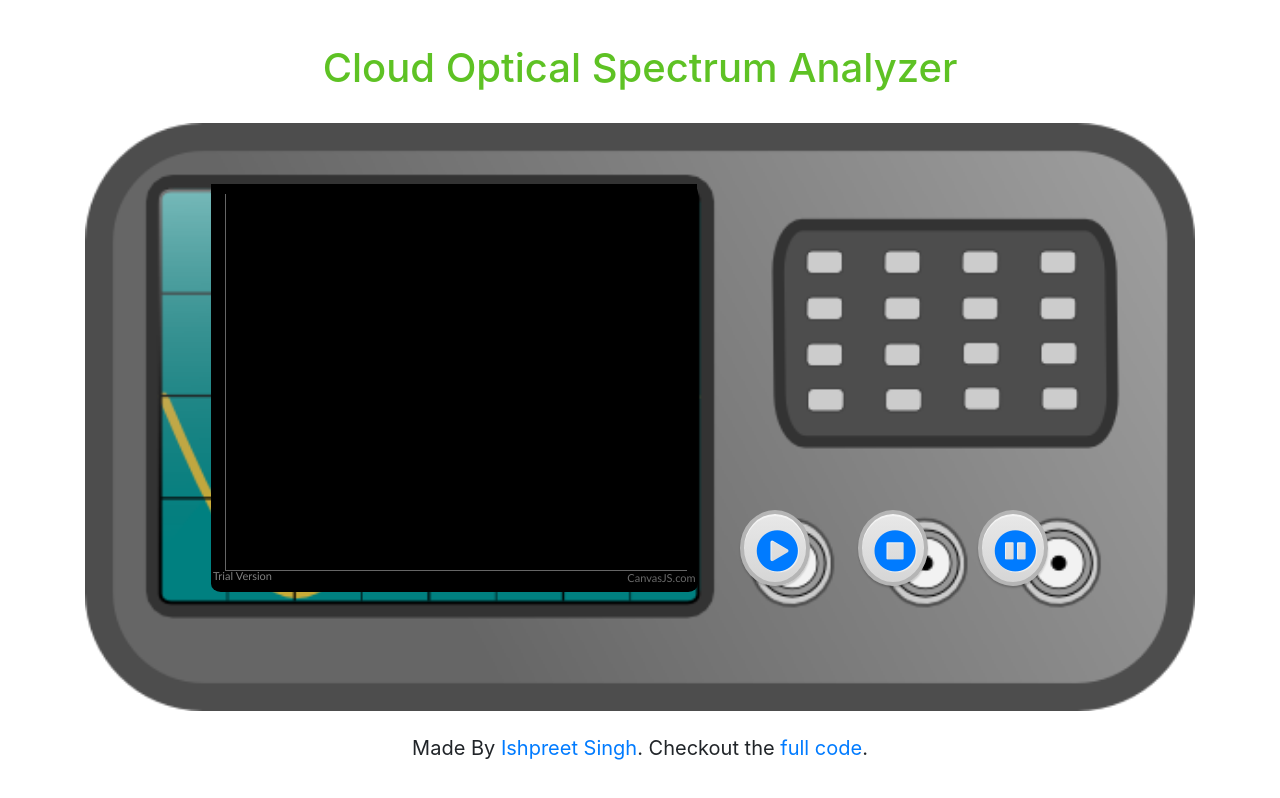
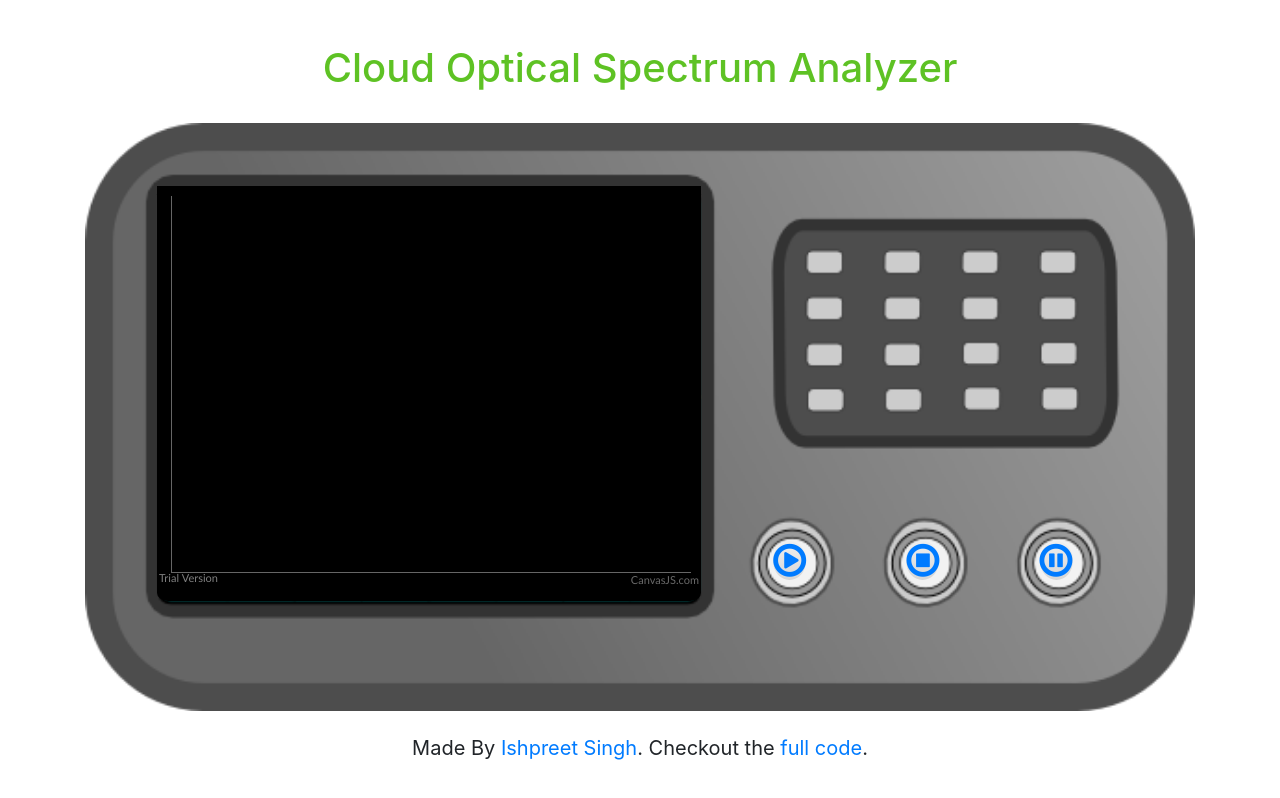
Before and after one commit to ishpreet-singh/osa-flask, a React (Create React App) app: page / in a window 1280 px wide. Built offline with nearby package versions, Linux system fonts and the light colour scheme.

Commit message:
Resposivness fixed

```diff
--- a/src/App.css
+++ b/src/App.css
@@ -9,7 +9,7 @@
 }
 
 .base {
-  /* position: absolute; */
+  position: relative;
   width: 100%;
   overflow:hidden;
   margin: 0 auto;
@@ -34,51 +34,51 @@
   position: absolute;
   background-color: black;
   border-radius: 2%;
-  top: 23%;
-  left: 16.5%;
+  top: 14%;
+  left: 6.5%;
   color: white;
-  width: 38%;
-  height: 51%;
+  width: 49%;
+  height: 68%;
+}
+.canvas-child {
+  position: absolute;
+  height: 100%;
+  width: 100%;
+  top:0;
+  right:0;
 }
 
+.my_btn{
+background-color: white;
+}
 .my_btn .fa {
-  /*Button itself*/
   position: absolute;
-  width: 5.5%;
-  height: 9.5%;
-  padding-left: 1%;
-  padding-top: 1%;
-  vertical-align: middle;
+  font-size: 3vw;
+  background-image: -webkit-linear-gradient(#efefef 0%, #d6d6d6 100%);
   border-radius: 50%;
-  font-size: 48px;
-  background-image: -webkit-linear-gradient(#e8e8e8 0%, #2ed429 100%);
-  background-image: linear-gradient(#e8e8e8 0%, #d6d6d6 100%);
-  text-shadow: 1px 1px 1px rgba(255, 255, 255, 0.66);
-  box-shadow: inset 0 2px 0 rgba(255, 255, 255, 0.5), 0 2px 2px rgba(0, 0, 0, 0.19);
-  border: solid 4px #b5b5b5;
 }
+
 
 .my_btn .fa:active {
   background-image: -webkit-linear-gradient(#efefef 0%, #d6d6d6 100%);
   box-shadow: inset 0 1px 0 rgba(255, 255, 255, 0.5), 0 2px 2px rgba(0, 0, 0, 0.19);
   border: solid 2px #d8d8d8;
-  padding-left: 14px;
-  padding-top: 12px;
+  border-radius: 50%;
 }
 
 .my_btn_start {
-  left: 57.8%;
-  top: 63.8%;
+  left: 62%;
+  top: 72.2%;
 }
 
 .my_btn_stop {
-  left: 67%;
-  top: 63.8%;
+ left: 74%;
+ top: 72.2%;
 }
 
 .my_btn_single {
-  left: 76.4%;
-  top: 63.8%;
+  left: 86%;
+  top: 72.2%;
 }
 
 .Oscillator {
--- a/src/App.js
+++ b/src/App.js
@@ -159,18 +159,18 @@ class App extends Component {
                     <div className="base">
                         <img src={OscillatorImg} className="img-fluid" id="osc-img"></img>
                         <div className="overlapping_div" id="chartContainer">
-                            <CanvasJSChart id="canvas" options={options} className="overlapping_div"
+                            <CanvasJSChart id="canvas" options={options} className="canvas-child"
                                 onRef={ref => this.chart = ref}
                             />
                         </div>
                         <a href="#" className="my_btn" onClick={this.onStartClick}>
-                            <i className="fa fa-play-circle my_btn_start" title="Start"></i>
+                            <i className="fa fa-play-circle-o my_btn_start" title="Start"></i>
                         </a>
                         <a href="#" className="my_btn" onClick={this.onStopClick}>
-                            <i className="fa fa-stop-circle my_btn_stop" title="Stop"></i>
+                            <i className="fa fa-stop-circle-o my_btn_stop" title="Stop"></i>
                         </a>
                         <a href="#" className="my_btn" onClick={this.onSingleClick}>
-                            <i className="fa fa-pause-circle my_btn_single" title="Single"></i>
+                            <i className="fa fa-pause-circle-o my_btn_single" title="Single"></i>
                         </a>
                     </div>
 
```
Also changed, not shown: 1 other file (tests, documents, lock files or other folders).
